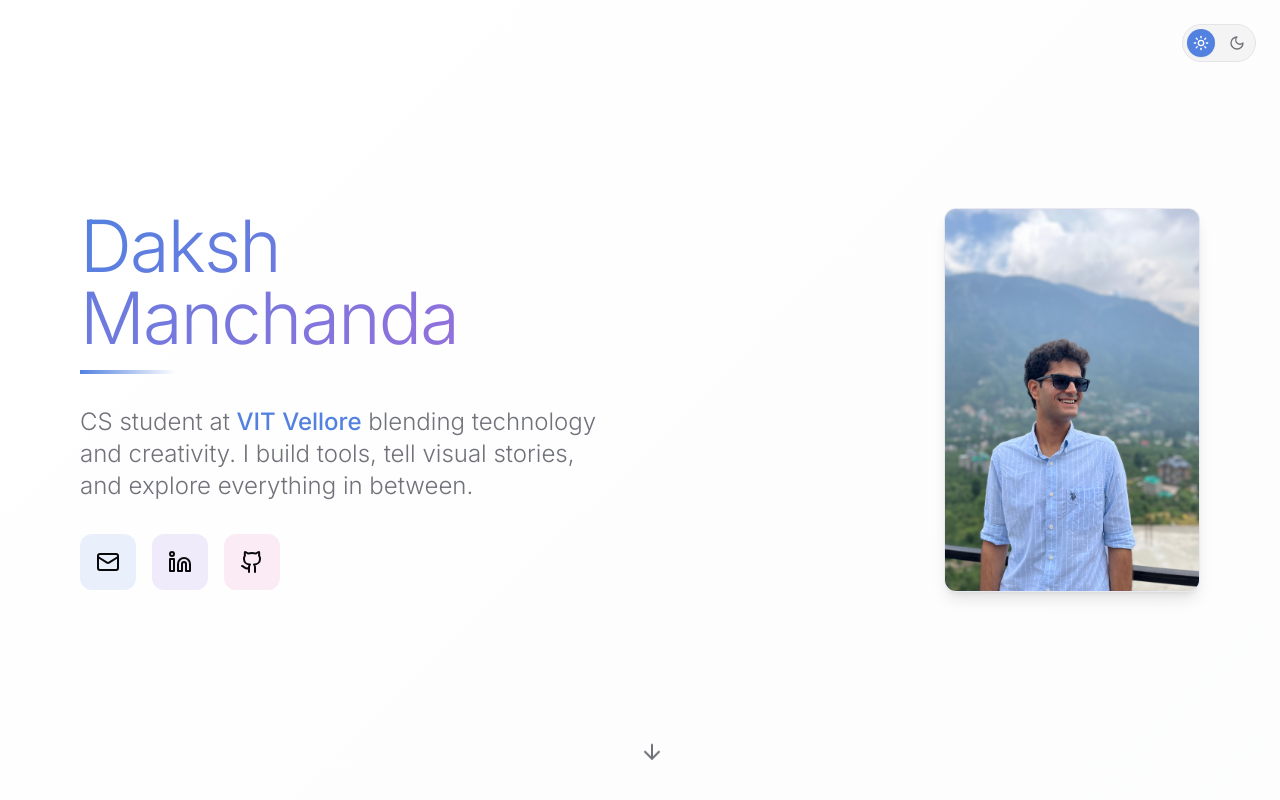
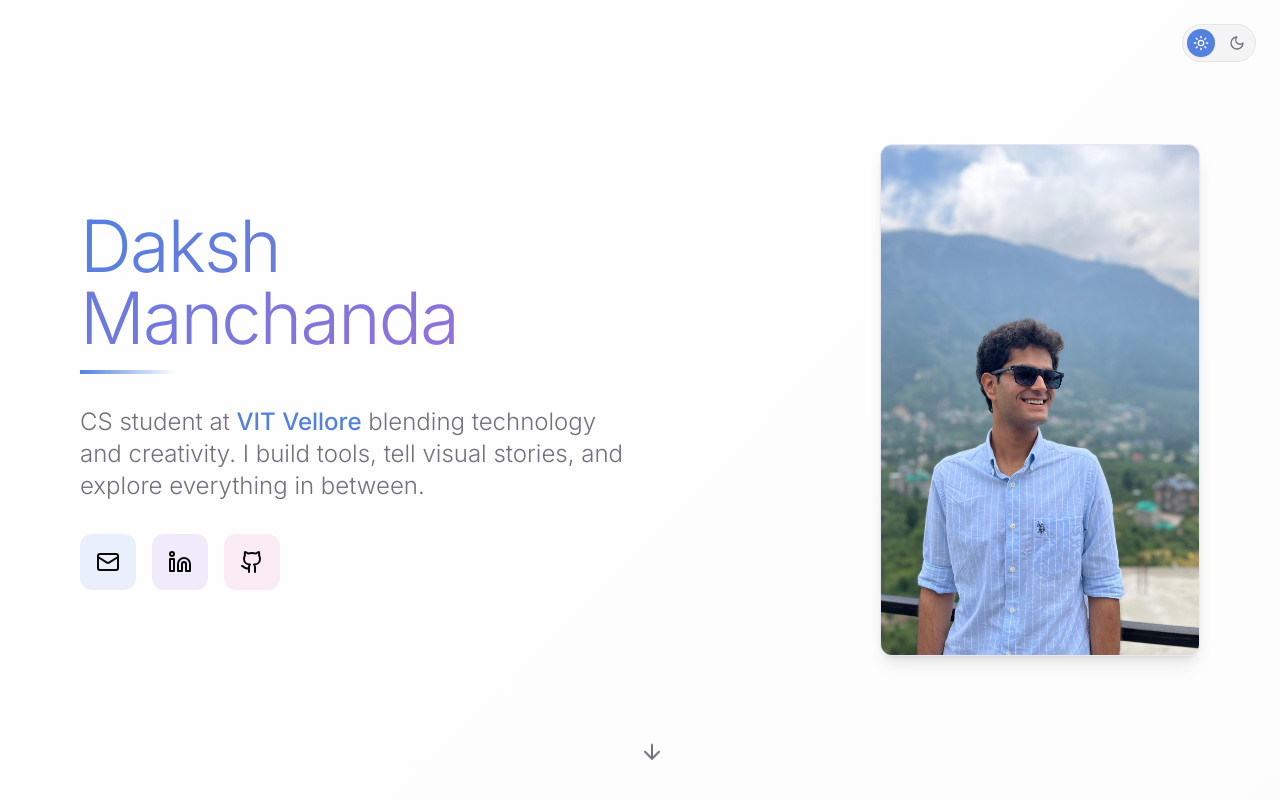
Before and after one commit to DakshManchanda22/Daksh_Portfolio, a React (Vite) app: page / in a window 1280 px wide. Shown: the top 800 px of the page. Built offline with nearby package versions, Linux system fonts and the light colour scheme.

Commit message:
Add files via upload

```diff
--- a/src/components/HeroSection.tsx
+++ b/src/components/HeroSection.tsx
@@ -18,7 +18,7 @@ const HeroSection = () => {
       </div>
 
       <div className="portfolio-section">
-        <div className="grid lg:grid-cols-2 gap-12 lg:gap-16 items-center">
+        <div className="grid lg:grid-cols-2 gap-12 lg:gap-8 items-center">
           {/* Left side - Content */}
           <div className={`stagger-children ${isVisible ? 'visible' : ''} space-y-8`}>
             <div>
@@ -62,7 +62,7 @@ const HeroSection = () => {
 
           {/* Right side - Image placeholder */}
           <div className={`fade-in ${isVisible ? 'visible' : ''} flex justify-center lg:justify-end`}>
-            <div className="profile-placeholder group hover:scale-105 transition-transform duration-500 overflow-hidden rounded-xl w-64 h-96 bg-muted">
+            <div className="profile-placeholder group hover:scale-105 transition-transform duration-500 overflow-hidden rounded-xl w-80 h-[32rem] bg-muted">
               <img
                 src={dakshPhoto}
                 alt="Daksh Manchanda"
```
